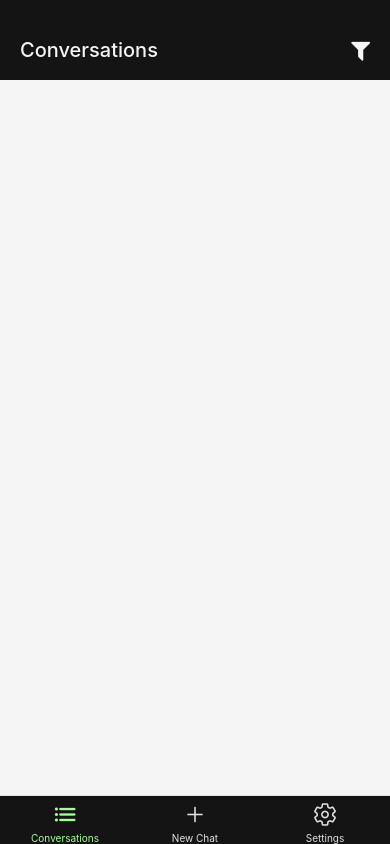
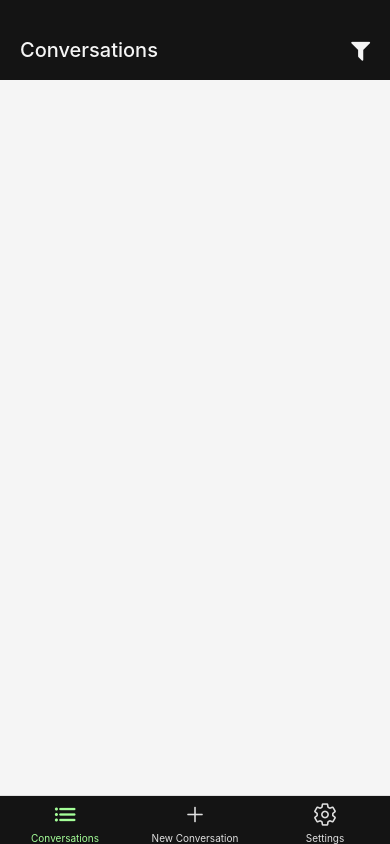
Before and after one commit to jorgenlt/smartbot, a React Native app: screen / in a window 390 px wide. Built offline with nearby package versions, Linux system fonts and the light colour scheme.

Commit message:
rename 'new chat'

```diff
--- a/App.js
+++ b/App.js
@@ -12,7 +12,7 @@ import ConversationsPage from "./src/pages/ConversationsPage/ConversationsPage";
 import Settings from "./src/pages/SettingsPage/SettingsPage";
 import ProvidersSettings from "./src/pages/SettingsPage/ProvidersSettings";
 import ConversationsSettings from "./src/pages/SettingsPage/ConversationsSettings";
-import NewChat from "./src/features/chat/NewChat";
+import NewConversation from "./src/features/chat/NewConversation";
 import ProviderSettings from "./src/pages/SettingsPage/ProviderSettings";
 import { colors, navTheme } from "./src/styles/colors";
 
@@ -78,7 +78,7 @@ const MainApp = () => {
     const icons = {
       Conversations: focused ? "list" : "list-outline",
       Settings: focused ? "settings" : "settings-outline",
-      "New Chat": focused ? "add" : "add-outline",
+      "New Conversation": focused ? "add" : "add-outline",
     };
     return icons[routeName];
   };
@@ -110,7 +110,7 @@ const MainApp = () => {
               name="Conversations"
               component={ConversationsStackScreen}
             />
-            <Tab.Screen name="New Chat" component={NewChat} />
+            <Tab.Screen name="New Conversation" component={NewConversation} />
             <Tab.Screen name="Settings" component={SettingsStackScreen} />
           </Tab.Navigator>
         </NavigationContainer>
--- a/src/features/chat/NewChat.js
+++ b/src/features/chat/NewConversation.js
@@ -4,7 +4,7 @@ import { addConversation } from './chatSlice'
 import { useCallback } from 'react';
 import { useFocusEffect } from '@react-navigation/native'
 
-const NewChat = ({ navigation }) => {
+const newConversation = ({ navigation }) => {
   const dispatch = useDispatch();
 
   useFocusEffect(
@@ -20,4 +20,4 @@ const NewChat = ({ navigation }) => {
   )
 }
 
-export default NewChat
+export default newConversation
```
